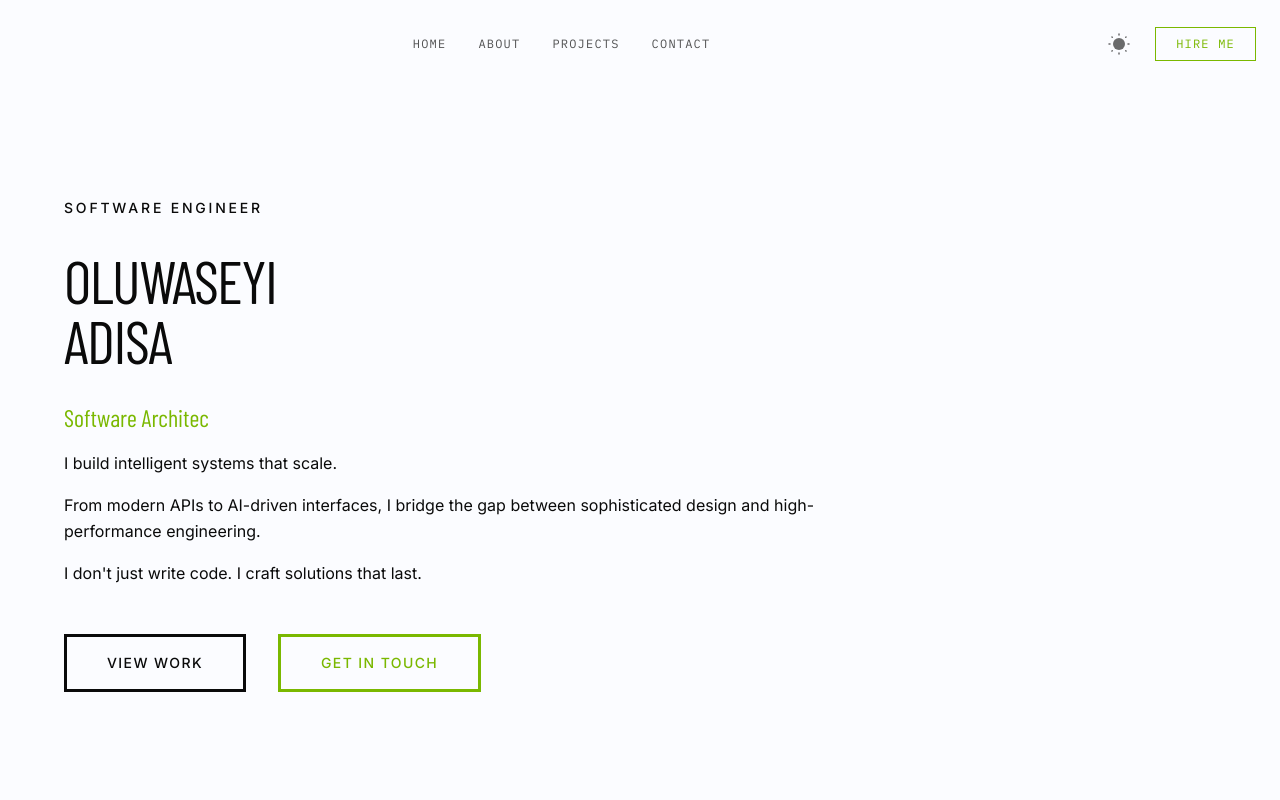
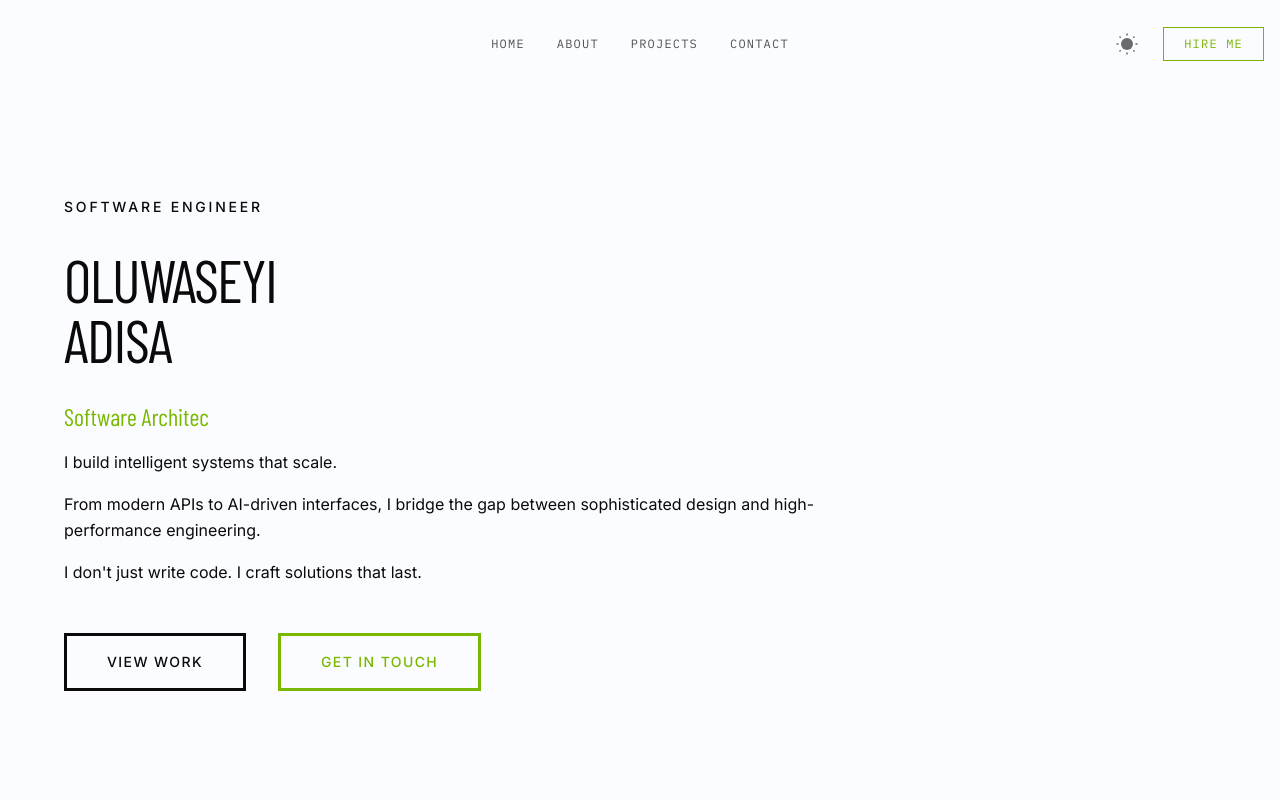
Before and after one commit to seyiadisa/my-portfolio, a Vue app: page / in a window 1280 px wide. Shown: the top 800 px of the page. Built offline with nearby package versions, Linux system fonts and the light colour scheme; a web font is replaced by a local one.

Commit message:
feat: centralize nav links in header

```diff
--- a/src/components/Navbar.vue
+++ b/src/components/Navbar.vue
@@ -60,13 +60,9 @@ const toggleTheme = (event: MouseEvent) => {
 </script>
 
 <template>
-  <header
-    class="w-full px-6 py-5 md:py-6 flex justify-between items-center relative border-b border-white/10"
-  >
-    <div></div>
-
+  <header class="w-full h-22 px-6 py-5 md:py-6 relative border-b border-white/10">
     <nav
-      class="hidden md:flex items-center gap-8 text-xs font-mono uppercase tracking-widest text-foreground/70"
+      class="absolute left-1/2 -translate-x-1/2 top-1/2 -translate-y-1/2 hidden md:flex items-center gap-8 text-xs font-mono uppercase tracking-widest text-foreground/70"
     >
       <a href="#" class="nav-link relative hover:text-foreground transition-colors">Home</a>
       <a href="#about" class="nav-link relative hover:text-foreground transition-colors">About</a>
@@ -78,7 +74,7 @@ const toggleTheme = (event: MouseEvent) => {
       >
     </nav>
 
-    <div class="flex items-center gap-4">
+    <div class="absolute right-4 top-1/2 -translate-y-1/2 flex items-center gap-4">
       <button
         type="button"
         @click="toggleTheme"
```
